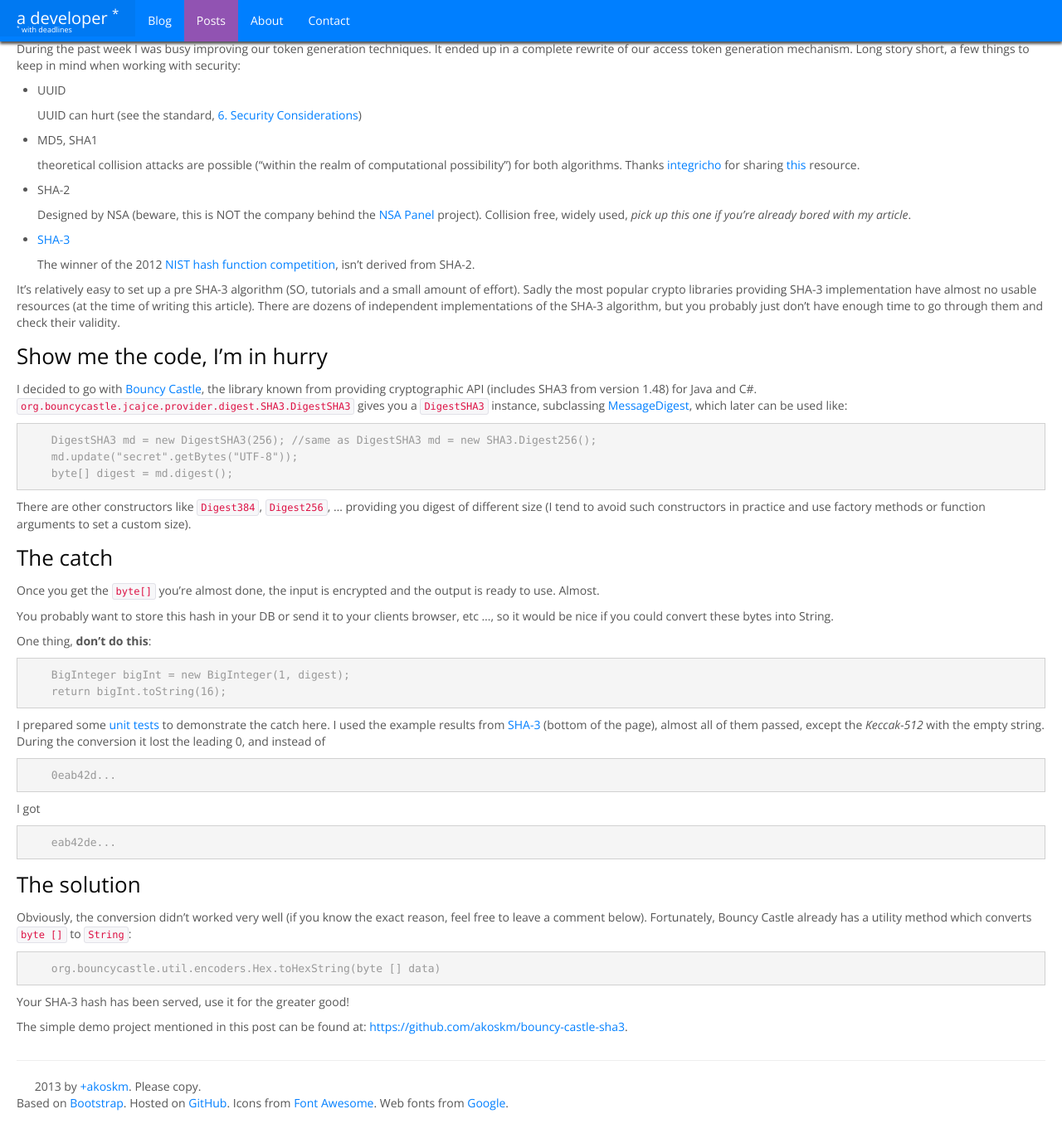
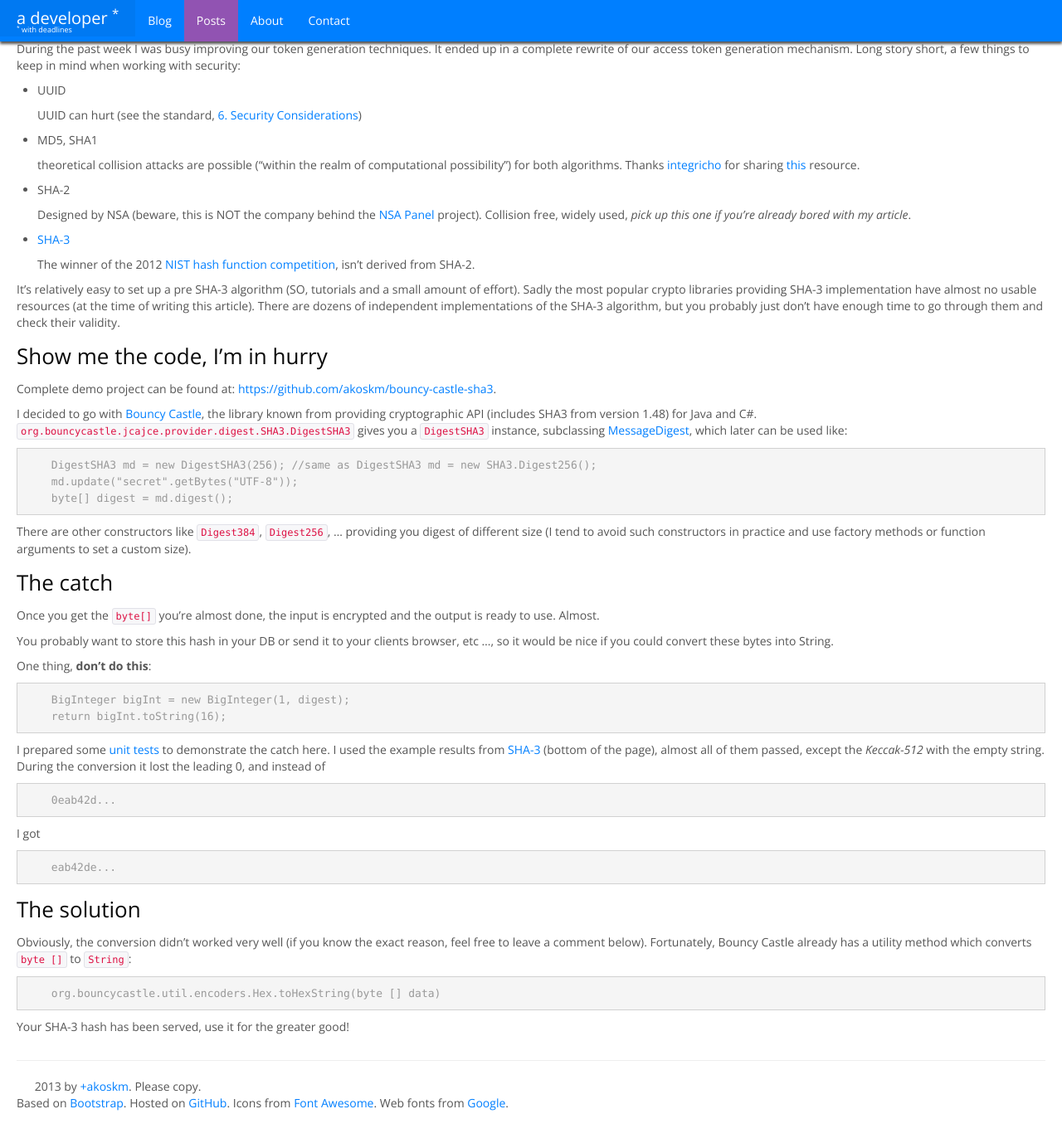
Before and after one commit to akoskm/akoskm.github.io, a Jekyll site: the page built from _posts/2013-08-18-sha3.md, in a window 1280 px wide and 1400 px high, scrolled down 121 px. Shown: the top 1378 px of the window at 83% size. Built offline with Jekyll 4.4.1, drawn with Linux system fonts in a browser that asks for light colours; nearby versions of some CDN libraries; grey boxes are pictures that could not be loaded.

Commit message:
move link

```diff
--- a/_posts/2013-08-18-sha3.md
+++ b/_posts/2013-08-18-sha3.md
@@ -29,6 +29,8 @@ It's relatively easy to set up a pre SHA-3 algorithm (SO, tutorials and a small
 
 Show me the code, I'm in hurry
 -------
+
+Complete demo project can be found at: [https://github.com/akoskm/bouncy-castle-sha3](https://github.com/akoskm/bouncy-castle-sha3).
 
 I decided to go with [Bouncy Castle](http://www.bouncycastle.org), the library known from providing cryptographic API (includes SHA3 from version 1.48) for Java and C#.
 <code>org.bouncycastle.jcajce.provider.digest.SHA3.DigestSHA3</code> gives you a <code>DigestSHA3</code> instance, subclassing [MessageDigest](http://docs.oracle.com/javase/7/docs/api/java/security/MessageDigest.html), which later can be used like:
@@ -77,5 +79,3 @@ Obviously, the conversion didn't worked very well (if you know the exact reason,
 </pre>
 
 Your SHA-3 hash has been served, use it for the greater good!
-
-The simple demo project mentioned in this post can be found at: [https://github.com/akoskm/bouncy-castle-sha3](https://github.com/akoskm/bouncy-castle-sha3).
```
